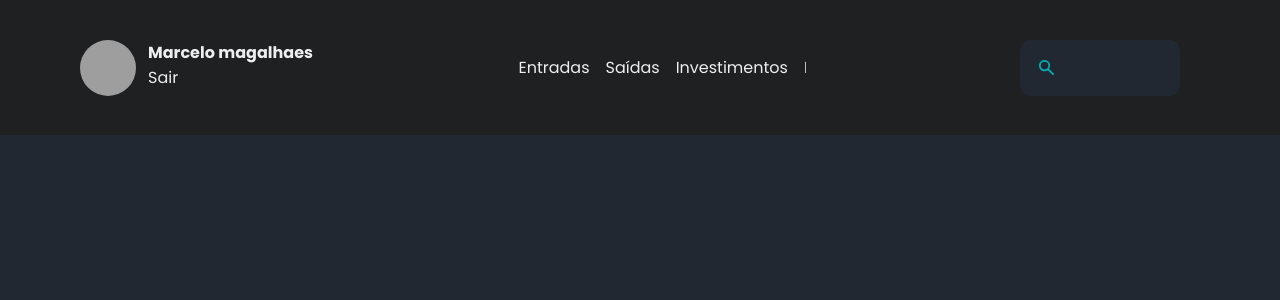
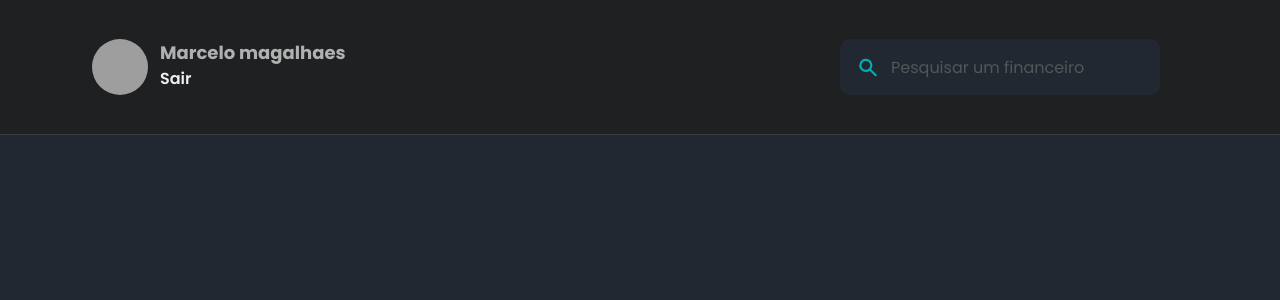
Before and after one commit to MarceloAlmd/Finance_Front_End, a React (Vite) app: page / in a window 1280 px wide. Shown: the top 300 px of the page. Built offline with nearby package versions, Linux system fonts and the light colour scheme; grey boxes are pictures that could not be loaded.

Commit message:
adjustment on header

```diff
--- a/src/components/header/index.jsx
+++ b/src/components/header/index.jsx
@@ -1,4 +1,4 @@
-import { Container, Menu, Profile, Search } from "./styles";
+import { Container, Profile, Search } from "./styles";
 import { Input } from "../../components/input";
 import {HiSearch} from 'react-icons/hi'
 
@@ -13,33 +13,15 @@ export function Header() {
 
                 <div>
                     <strong>Marcelo magalhaes</strong>
-                    <span>Sair</span>
+                    <button>Sair</button>
                 </div>
             </Profile>
 
-            <Menu>
-               <ul>
-                    <li>
-                        <a href="#">Entradas</a>
-                    </li>
-                    <li>
-                        <a href="#">Saídas</a>
-                    </li>
-                    <li>
-                        <a href="#">Investimentos</a>
-                    </li>
-                    <li>
-                        <a href="#">Pix</a>
-                    </li>
-                    <li>
-                        <a href="#">Cartão</a>
-                    </li>
-
-                </ul>
-            </Menu>
-
             <Search>
-                <Input icon={HiSearch}/>
+                <Input
+                    placeholder="Pesquisar um financeiro"
+                    icon={HiSearch}
+                />
             </Search>
 
         </Container>
--- a/src/components/header/styles.js
+++ b/src/components/header/styles.js
@@ -10,65 +10,50 @@ export const Container = styled.header`
 
     display: flex;
     align-items: center;
-    justify-content: space-between;
-
+    justify-content:space-between ;
     padding: 0 80px;
 
+    border-bottom-width: 1px;
+    border-bottom-style: solid;
+    border-bottom-color: ${({theme}) => theme.COLORS.BACKGROUND_400};
 `;
-
-export const Menu = styled.nav`
-    width: 300px;
-    height: 56px;
-    display: flex;
-    align-items: center;
-
-    padding: 0 12px;
-    overflow: auto;
-    ::-webkit-scrollbar{
-        background: transparent;
-        height: 10px;
-    }
-    ::-webkit-scrollbar-thumb {
-        background: ${({theme}) => theme.COLORS.BACKGROUND_400};
-        border-radius: 8rem;
-        box-shadow: inset 0 0 0px 6px transparent;
-    }
-
-    ul{
-        list-style: none;
-        display: flex;
-        align-items: center;
-        justify-content: center;
-        gap: 16px;
-    }
-
-    a {
-        color: ${({theme}) => theme.COLORS.WHITE};
-        transition: all .4s;
-    }
-
-    a:hover {
-        color: ${({theme}) => theme.COLORS.GREEN_300};
-    }
-`;
-
 
 export const Profile = styled.div`
     display: flex;
+    padding: 12px;
+
     > div {
         display: flex;
         flex-direction: column;
         margin-left: 12px;
+        > strong {
+            opacity: 0.7;
+            font-size: 18px;
+        }
+
+        > button {
+            background: 0;
+            border: 0;
+            width: 1px;
+            color: ${({theme}) => theme.COLORS.WHITE};
+            font-weight: 600;
+            transition: all .4s;
+        }
+
+        > button:hover {
+            color: ${({theme}) => theme.COLORS.GREEN_300};
+        }
     }
     > img {
         width: 56px;
         height: 56px;
         border-radius: 50%;
     }
+
 `;
 
 export const Search = styled.div`
-    width: 200px;
+    width: 400px;
     display: flex;
     align-items: center;
     justify-content: center;
```
